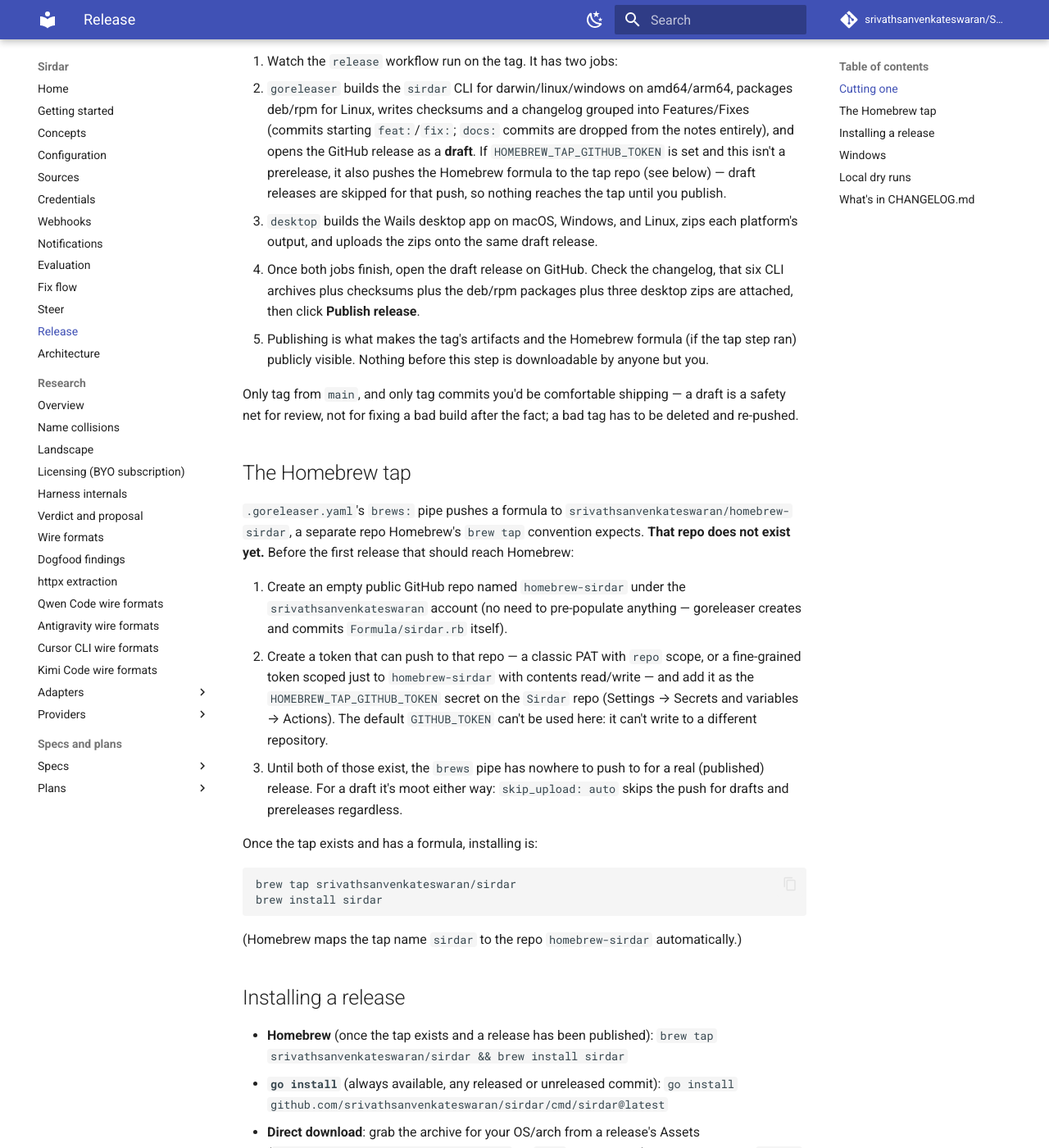
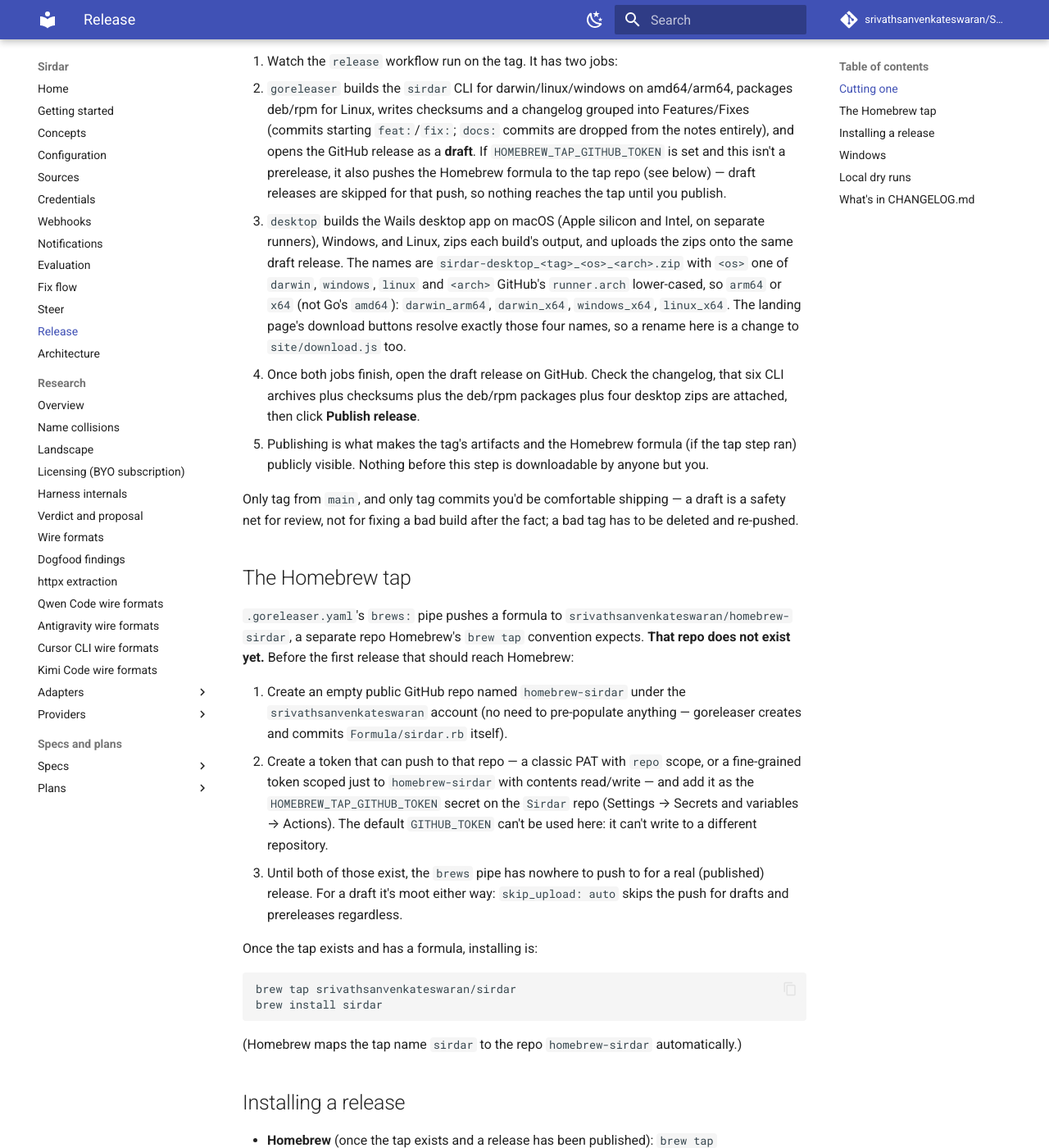
Before and after one commit to srivathsanvenkateswaran/Sirdar, an MkDocs documentation site: the page built from docs/release.md, in a window 1280 px wide and 1400 px high, scrolled down 436 px. Shown: the whole window at 82% size. Built offline with MkDocs 1.6.1 and Material for MkDocs 9.7.7, drawn with Linux system fonts in a browser that asks for light colours; comment, search, counter and statistics services are not loaded; some of the changed text lies outside the part shown.

Commit message:
release: build the desktop app for Intel Macs too, and spell the zip arch the same everywhere
macos-latest is Apple silicon, so the desktop matrix produced no darwin_x64
zip. Add macos-15-intel. The Makefile's local zips said they matched the
workflow's names but used Go's amd64 where runner.arch gives x64; map it.
docs/release.md now lists the four desktop names the landing page resolves.

```diff
--- a/docs/release.md
+++ b/docs/release.md
@@ -24,12 +24,18 @@
      this isn't a prerelease, it also pushes the Homebrew formula to the tap
      repo (see below) — draft releases are skipped for that push, so nothing
      reaches the tap until you publish.
-   - `desktop` builds the Wails desktop app on macOS, Windows, and Linux,
-     zips each platform's output, and uploads the zips onto the same draft
-     release.
+   - `desktop` builds the Wails desktop app on macOS (Apple silicon and
+     Intel, on separate runners), Windows, and Linux, zips each build's
+     output, and uploads the zips onto the same draft release. The names are
+     `sirdar-desktop_<tag>_<os>_<arch>.zip` with `<os>` one of `darwin`,
+     `windows`, `linux` and `<arch>` GitHub's `runner.arch` lower-cased, so
+     `arm64` or `x64` (not Go's `amd64`): `darwin_arm64`, `darwin_x64`,
+     `windows_x64`, `linux_x64`. The landing page's download buttons resolve
+     exactly those four names, so a rename here is a change to
+     `site/download.js` too.
 4. Once both jobs finish, open the draft release on GitHub. Check the
    changelog, that six CLI archives plus checksums plus the deb/rpm packages
-   plus three desktop zips are attached, then click **Publish release**.
+   plus four desktop zips are attached, then click **Publish release**.
 5. Publishing is what makes the tag's artifacts and the Homebrew formula (if
    the tap step ran) publicly visible. Nothing before this step is
    downloadable by anyone but you.
@@ -82,7 +88,9 @@
   packages built by `nfpm`, install directly with `dpkg -i` / `rpm -i` (or
   your distro's front end).
 - **Desktop app**: download the zip for your OS from the release's Assets
-  (`sirdar-desktop_<tag>_<os>_<arch>.zip`), unzip it, and run the app inside.
+  (`sirdar-desktop_<tag>_<os>_<arch>.zip`; on a Mac, `darwin_arm64` for Apple
+  silicon and `darwin_x64` for Intel), unzip it, and run the app inside. The
+  landing page picks the right one from the visitor's browser.
   The desktop builds are **unsigned** — no Apple notarization, no Windows
   code-signing certificate. On macOS, Gatekeeper will refuse to open it with
   a plain double-click; either right-click the app and choose **Open** (and
```
Also changed, not shown: 2 other files.
